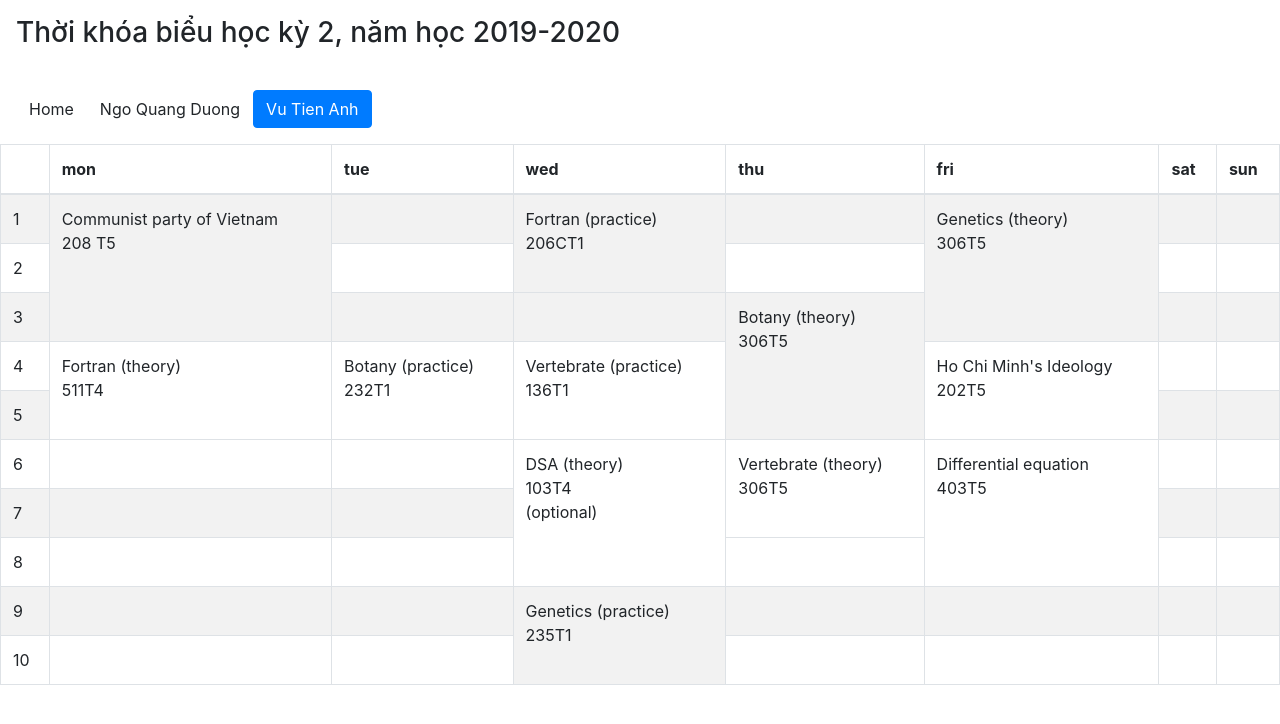
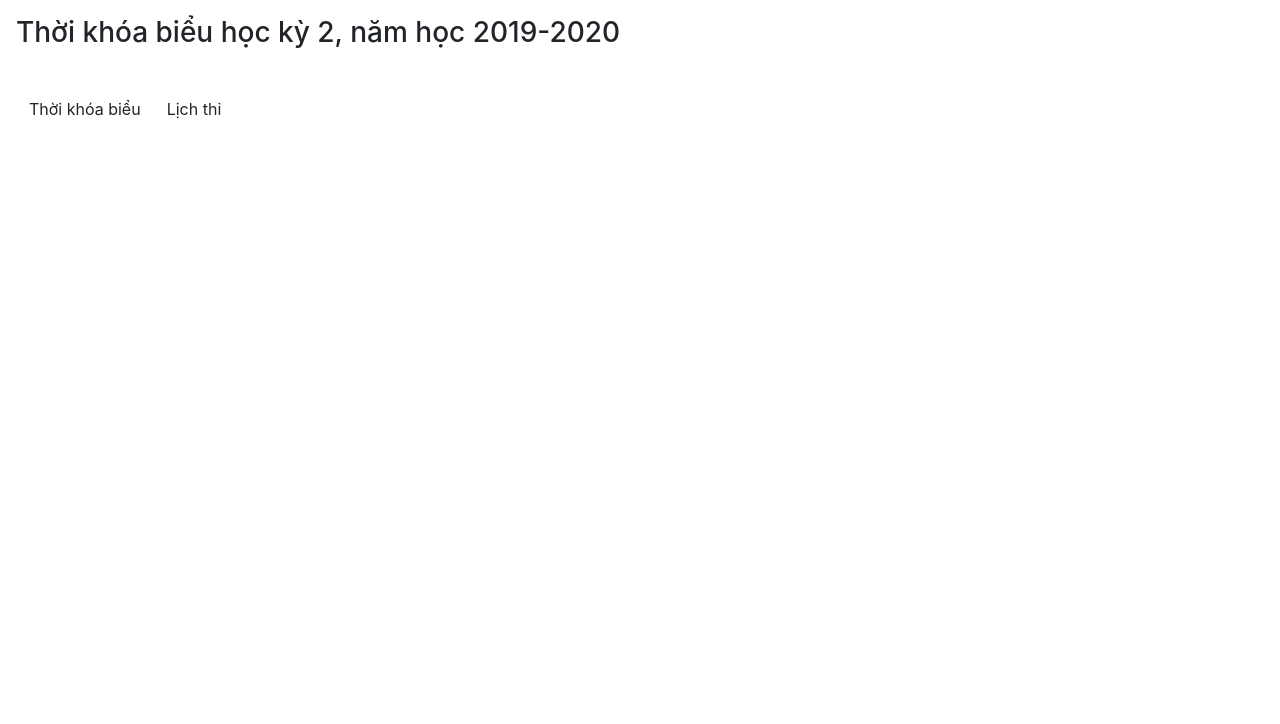
Before and after one commit to duong755/timetable, a React (Create React App) app: page /vutienanh in a window 1280 px wide. Shown: the top 724 px of the page. Built offline with nearby package versions, Linux system fonts and the light colour scheme.

Commit message:
Exam schedule

```diff
--- a/package.json
+++ b/package.json
@@ -12,6 +12,7 @@
     "@types/react-dom": "^16.9.5",
     "bootstrap": "4.4.1",
     "clsx": "^1.0.4",
+    "moment": "^2.26.0",
     "prop-types": "15.7.2",
     "react": "^16.12.0",
     "react-dom": "^16.12.0",
--- a/src/App.tsx
+++ b/src/App.tsx
@@ -1,8 +1,8 @@
 import React from 'react';
-import { BrowserRouter, Switch, Route, NavLink } from 'react-router-dom';
+import { BrowserRouter, Switch, NavLink, Route } from 'react-router-dom';
 
-import NgoQuangDuong from './components/NgoQuangDuong';
-import VuTienAnh from './components/VuTienAnh';
+import Classes from './components/Classes';
+import Exams from './components/Exams';
 
 const App: React.FC = () => (
   <BrowserRouter>
@@ -11,22 +11,18 @@ const App: React.FC = () => (
     </div>
     <div className="p-3">
       <NavLink className="btn" exact activeClassName="btn-primary" to="/">
-        Home
+        Thời khóa biểu
       </NavLink>
-      <NavLink className="btn" activeClassName="btn-primary" to="/ngoquangduong">
-        Ngo Quang Duong
-      </NavLink>
-      <NavLink className="btn" activeClassName="btn-primary" to="/vutienanh">
-        Vu Tien Anh
+      <NavLink className="btn" activeClassName="btn-primary" to="/exams">
+        Lịch thi
       </NavLink>
     </div>
     <Switch>
-      <Route exact path="/" />
-      <Route path="/ngoquangduong">
-        <NgoQuangDuong />
+      <Route exact path="/">
+        <Classes />
       </Route>
-      <Route path="/vutienanh">
-        <VuTienAnh />
+      <Route path="/exams">
+        <Exams />
       </Route>
     </Switch>
   </BrowserRouter>
--- a/src/components/NgoQuangDuong.tsx
+++ b/src/components/Classes.tsx
@@ -4,7 +4,7 @@ import clsx from 'clsx';
 import Subject from './Subject';
 import useStyles from './styles';
 
-const NgoQuangDuong: React.FC = () => {
+const Classes: React.FC = () => {
   const classes = useStyles();
   return (
     <table className="table table-striped table-hover table-bordered">
@@ -93,11 +93,9 @@ const NgoQuangDuong: React.FC = () => {
           <td>8</td>
           <td></td>
           <td></td>
-          <td></td>
         </tr>
         <tr>
           <td>9</td>
-          <td></td>
           <td></td>
           <td></td>
           <td></td>
@@ -153,4 +151,4 @@ const NgoQuangDuong: React.FC = () => {
   );
 };
 
-export default NgoQuangDuong;
+export default Classes;
--- /dev/null
+++ b/src/components/Exams.tsx
@@ -0,0 +1,98 @@
+import React from 'react';
+import clsx from 'clsx';
+import moment from 'moment';
+import { createUseStyles } from 'react-jss';
+
+const useStyles = createUseStyles({
+  exam: {
+    '&:hover': {
+      backgroundColor: '#0099FF',
+      color: '#FFFFFF',
+    },
+    '&.incoming': {
+      border: '3px solid #0099FF',
+      boxSizing: 'border-box',
+    },
+    '&.passed': {
+      display: 'none',
+    },
+  },
+});
+
+interface Exam {
+  id: string;
+  name: string;
+  room: string;
+  datetime: string;
+}
+
+const exams: Exam[] = [
+  {
+    id: 'INT2206 1',
+    name: 'Nguyên lý hệ điều hành',
+    room: '309-GĐ2',
+    datetime: '2020-06-22 13:00:00',
+  },
+  {
+    id: 'INT3110 4',
+    name: 'Phân tích và thiết kế hướng đối tượng',
+    room: '(304,307)-GĐ2',
+    datetime: '2020-06-26 13:00:00',
+  },
+  {
+    id: 'INT1002 13',
+    name: 'Đường lối',
+    room: '(301,302,303)-GĐ2',
+    datetime: '2020-06-30 07:00:00',
+  },
+  {
+    id: 'INT3120 4',
+    name: 'Phát triển ứng dụng di động',
+    room: '301-G2',
+    datetime: '2020-07-06 07:00:00',
+  },
+  {
+    id: 'INT2207 4',
+    name: 'Cơ sở dữ liệu',
+    room: 'PM 201-G2',
+    datetime: '2020-07-10 07:00:00',
+  },
+  {
+    id: 'INT1003 8',
+    name: 'Tin học cơ sở 1',
+    room: 'PM (202,307)-G2',
+    datetime: '2020-07-12 09:30:00',
+  },
+];
+
+const ExamItem: React.FC<{ data: Exam }> = (props) => {
+  const classes = useStyles();
+  const incoming = React.useMemo(() => {
+    const datediff = moment().diff(props.data.datetime, 'days');
+    return datediff >= -3 && datediff <= 0;
+  }, [props.data.datetime]);
+  const passed = React.useMemo(() => moment().diff(props.data.datetime, 'days') > 0, [props.data.datetime]);
+
+  return (
+    <div className={clsx('p-3', 'm-3', 'shadow-lg', classes.exam, { incoming: incoming, passed: passed })}>
+      <div>
+        <strong>{props.data.id}</strong>
+      </div>
+      <div>{props.data.name}</div>
+      <div>{props.data.room}</div>
+      <div>{moment(props.data.datetime).format('dddd, MMMM D, HH:mm')}</div>
+    </div>
+  );
+};
+
+const Exams: React.FC = () => {
+  return (
+    <>
+      {exams.map((exam) => (
+        <ExamItem key={exam.id} data={exam} />
+      ))}
+    </>
+  );
+};
+
+export default Exams;
--- a/src/components/VuTienAnh.tsx
+++ /dev/null
@@ -1,135 +0,0 @@
-import React from 'react';
-import clsx from 'clsx';
-
-import Subject from './Subject';
-import useStyles from './styles';
-
-const VuTienAnh: React.FC = () => {
-  const classes = useStyles();
-  return (
-    <table className="table table-striped table-hover table-bordered">
-      <thead>
-        <tr>
-          <th></th>
-          <th>mon</th>
-          <th>tue</th>
-          <th>wed</th>
-          <th>thu</th>
-          <th>fri</th>
-          <th>sat</th>
-          <th>sun</th>
-        </tr>
-      </thead>
-      <tbody>
-        <tr>
-          <td>1</td>
-          <td className={clsx(classes.subject)} rowSpan={3}>
-            <Subject id="" name="Communist party of Vietnam" room="208 T5" lecturer="" />
-          </td>
-          <td></td>
-          <td className={clsx(classes.subject)} rowSpan={2}>
-            <Subject id="" name="Fortran (practice)" room="206CT1" lecturer="" />
-          </td>
-          <td></td>
-          <td className={clsx(classes.subject)} rowSpan={3}>
-            <Subject id="" name="Genetics (theory)" room="306T5" lecturer="" />
-          </td>
-          <td></td>
-          <td></td>
-        </tr>
-        <tr>
-          <td>2</td>
-          <td></td>
-          <td></td>
-          <td></td>
-        </tr>
-        <tr>
-          <td>3</td>
-          <td></td>
-          <td></td>
-          <td className={clsx(classes.subject)} rowSpan={3}>
-            <Subject id="" name="Botany (theory)" room="306T5" lecturer="" />
-          </td>
-          <td></td>
-          <td></td>
-        </tr>
-        <tr>
-          <td>4</td>
-          <td className={clsx(classes.subject)} rowSpan={2}>
-            <Subject id="" name="Fortran (theory)" room="511T4" lecturer="" />
-          </td>
-          <td className={clsx(classes.subject)} rowSpan={2}>
-            <Subject id="" name="Botany (practice)" room="232T1" lecturer="" />
-          </td>
-          <td className={clsx(classes.subject)} rowSpan={2}>
-            <Subject id="" name="Vertebrate (practice)" room="136T1" lecturer="" />
-          </td>
-          <td className={clsx(classes.subject)} rowSpan={2}>
-            <Subject id="" name="Ho Chi Minh's Ideology" room="202T5" lecturer="" />
-          </td>
-          <td></td>
-          <td></td>
-        </tr>
-        <tr>
-          <td>5</td>
-          <td></td>
-          <td></td>
-        </tr>
-        <tr>
-          <td>6</td>
-          <td></td>
-          <td></td>
-          <td className={clsx(classes.subject)} rowSpan={3}>
-            <Subject id="" name="DSA (theory)" room="103T4" lecturer="" note="(optional)" />
-          </td>
-          <td className={clsx(classes.subject)} rowSpan={2}>
-            <Subject id="" name="Vertebrate (theory)" room="306T5" lecturer="" />
-          </td>
-          <td className={clsx(classes.subject)} rowSpan={3}>
-            <Subject id="" name="Differential equation" room="403T5" lecturer="" />
-          </td>
-          <td></td>
-          <td></td>
-        </tr>
-        <tr>
-          <td>7</td>
-          <td></td>
-          <td></td>
-          <td></td>
-          <td></td>
-        </tr>
-        <tr>
-          <td>8</td>
-          <td></td>
-          <td></td>
-          <td></td>
-          <td></td>
-          <td></td>
-        </tr>
-        <tr>
-          <td>9</td>
-          <td></td>
-          <td></td>
-          <td className={clsx(classes.subject)} rowSpan={2}>
-            <Subject id="" name="Genetics (practice)" room="235T1" lecturer="" />
-          </td>
-          <td></td>
-          <td></td>
-          <td></td>
-          <td></td>
-        </tr>
-        <tr>
-          <td>10</td>
-          <td></td>
-          <td></td>
-          <td></td>
-          <td></td>
-          <td></td>
-          <td></td>
-        </tr>
-      </tbody>
-    </table>
-  );
-};
-
-export default VuTienAnh;
```
Also changed, not shown: 1 other file (tests, documents, lock files or other folders).
